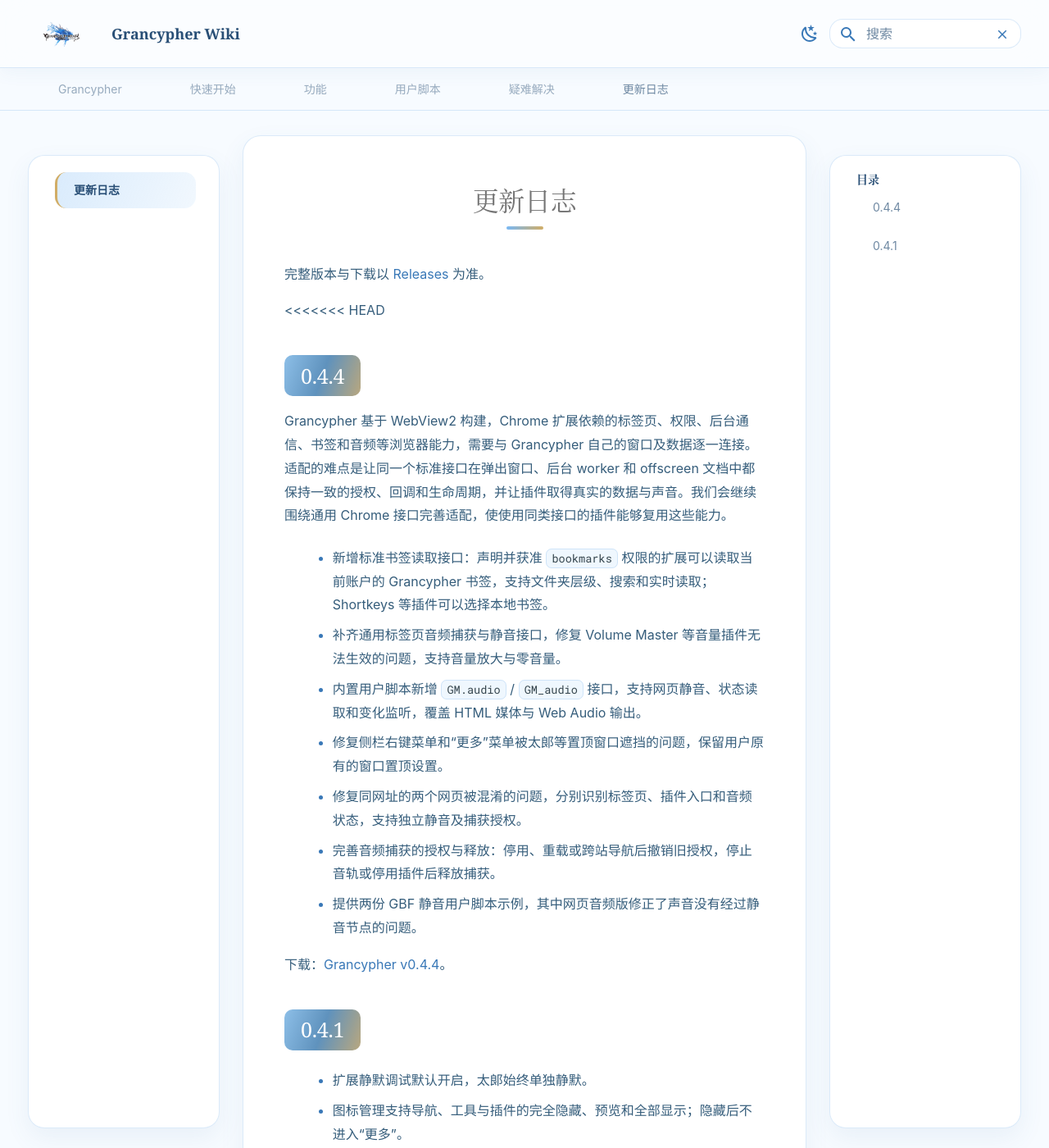
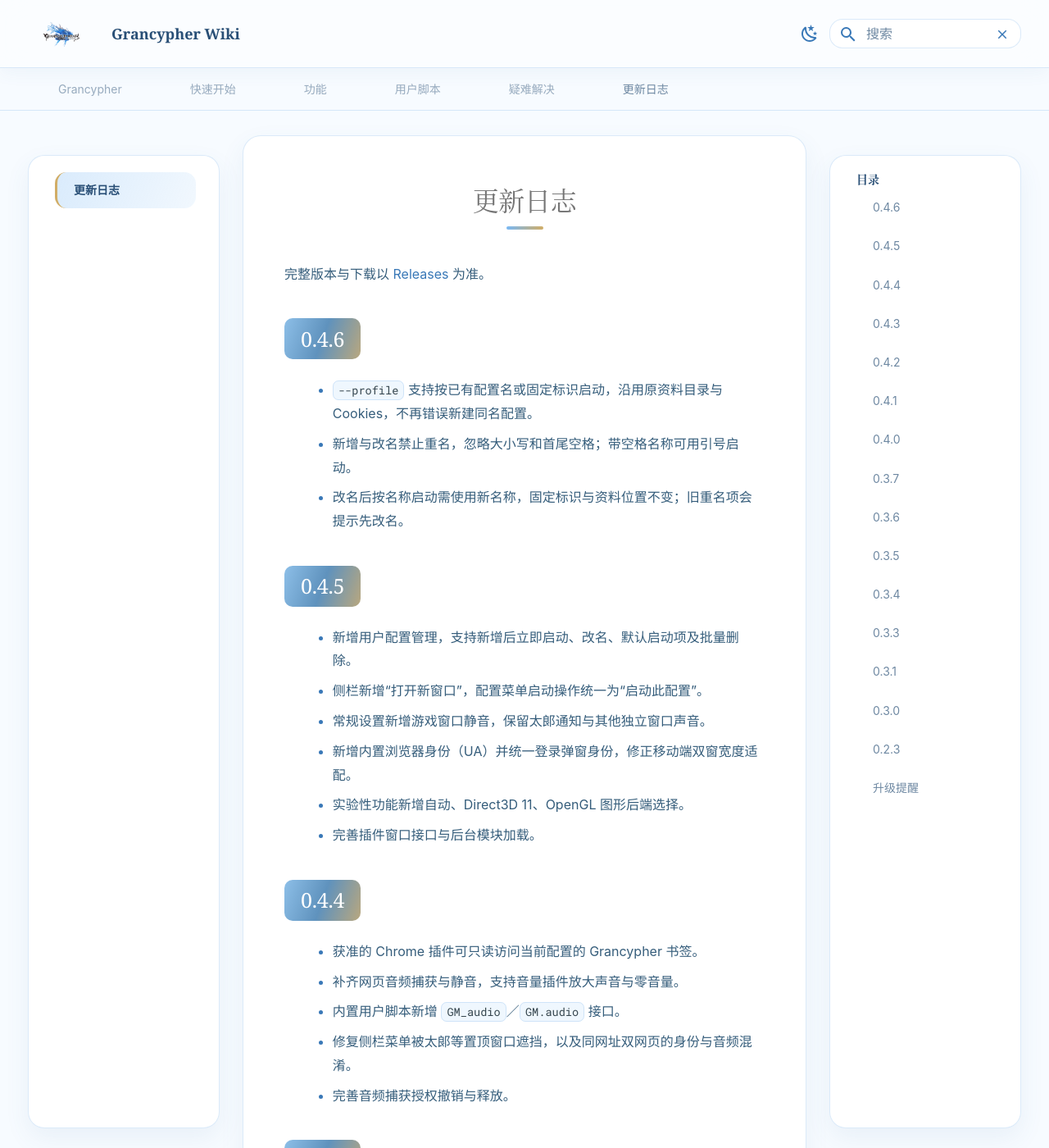
Before and after one commit to rawlkian/grancypher-release, an MkDocs documentation site: the page built from docs/changelog.md, in a window 1280 px wide and 1400 px high. Shown: the whole window at 82% size. Built offline with MkDocs 1.6.1 and Material for MkDocs 9.7.7, drawn with Linux system fonts in a browser that asks for light colours; some of the changed text lies outside the part shown.

Commit message:
更新 Wiki

```diff
--- a/docs/changelog.md
+++ b/docs/changelog.md
@@ -2,32 +2,6 @@
 
 完整版本与下载以 [Releases](https://github.com/rawlkian/grancypher-release/releases) 为准。
 
-<<<<<<< HEAD
-## 0.4.4
-
-Grancypher 基于 WebView2 构建，Chrome 扩展依赖的标签页、权限、后台通信、书签和音频等浏览器能力，需要与 Grancypher 自己的窗口及数据逐一连接。适配的难点是让同一个标准接口在弹出窗口、后台 worker 和 offscreen 文档中都保持一致的授权、回调和生命周期，并让插件取得真实的数据与声音。我们会继续围绕通用 Chrome 接口完善适配，使使用同类接口的插件能够复用这些能力。
-
-- 新增标准书签读取接口：声明并获准 `bookmarks` 权限的扩展可以读取当前账户的 Grancypher 书签，支持文件夹层级、搜索和实时读取；Shortkeys 等插件可以选择本地书签。
-- 补齐通用标签页音频捕获与静音接口，修复 Volume Master 等音量插件无法生效的问题，支持音量放大与零音量。
-- 内置用户脚本新增 `GM.audio` / `GM_audio` 接口，支持网页静音、状态读取和变化监听，覆盖 HTML 媒体与 Web Audio 输出。
-- 修复侧栏右键菜单和“更多”菜单被太郎等置顶窗口遮挡的问题，保留用户原有的窗口置顶设置。
-- 修复同网址的两个网页被混淆的问题，分别识别标签页、插件入口和音频状态，支持独立静音及捕获授权。
-- 完善音频捕获的授权与释放：停用、重载或跨站导航后撤销旧授权，停止音轨或停用插件后释放捕获。
-- 提供两份 GBF 静音用户脚本示例，其中网页音频版修正了声音没有经过静音节点的问题。
-
-下载：[Grancypher v0.4.4](https://github.com/rawlkian/grancypher-release/releases/tag/v0.4.4)。
-
-## 0.4.1
-
-- 扩展静默调试默认开启，太郎始终单独静默。
-- 图标管理支持导航、工具与插件的完全隐藏、预览和全部显示；隐藏后不进入“更多”。
-- 支持导航图标拖拽、三个侧栏区域的六种排列、两条分隔线与导航最小空间。
-- 新增侧栏布局锁定和独立的书签排序开关，移除拖拽文字提示。
-- 合并常规与操作优化，调整设置初始尺寸，分类栏空间不足时可以滚动。
-- 发行包加入运行环境诊断工具。
-
-下载：[Grancypher v0.4.1](https://github.com/rawlkian/grancypher-release/releases/tag/v0.4.1)。
-=======
 ## 0.4.6
 
 - `--profile` 支持按已有配置名或固定标识启动，沿用原资料目录与 Cookies，不再错误新建同名配置。
@@ -78,7 +52,6 @@
 - 新增图标管理与排序，改善插件动态图标、角标、弹窗显示与尺寸。
 - 修正内置用户脚本 jQuery 依赖隔离，记录脚本和菜单执行错误。
 - 改善鼠标快捷键监听与游戏 Size 适配。
->>>>>>> 77ca4d0 (更新 Wiki)
 
 ## 0.3.7
 - 加入了自动更新功能，目前仅有 Github 通道，进行更新检测时请确保网络环境没有问题。
```
